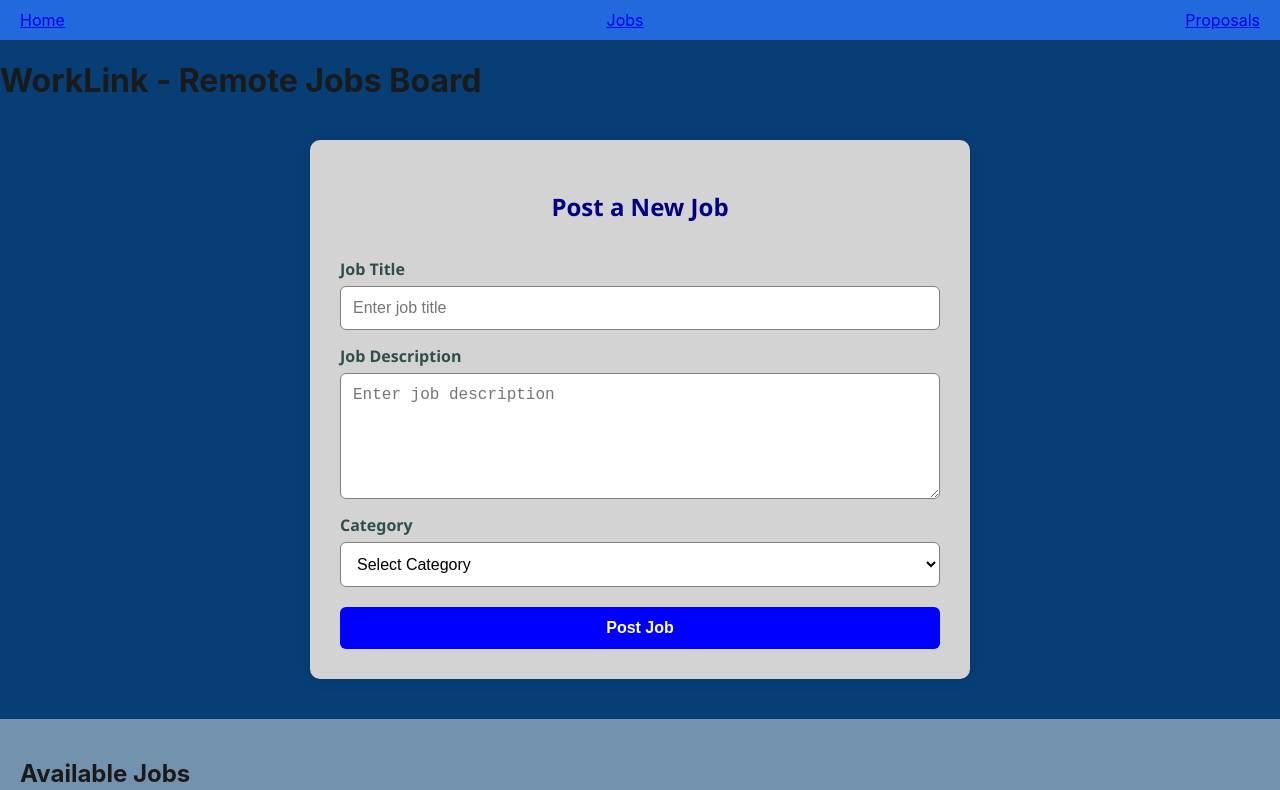
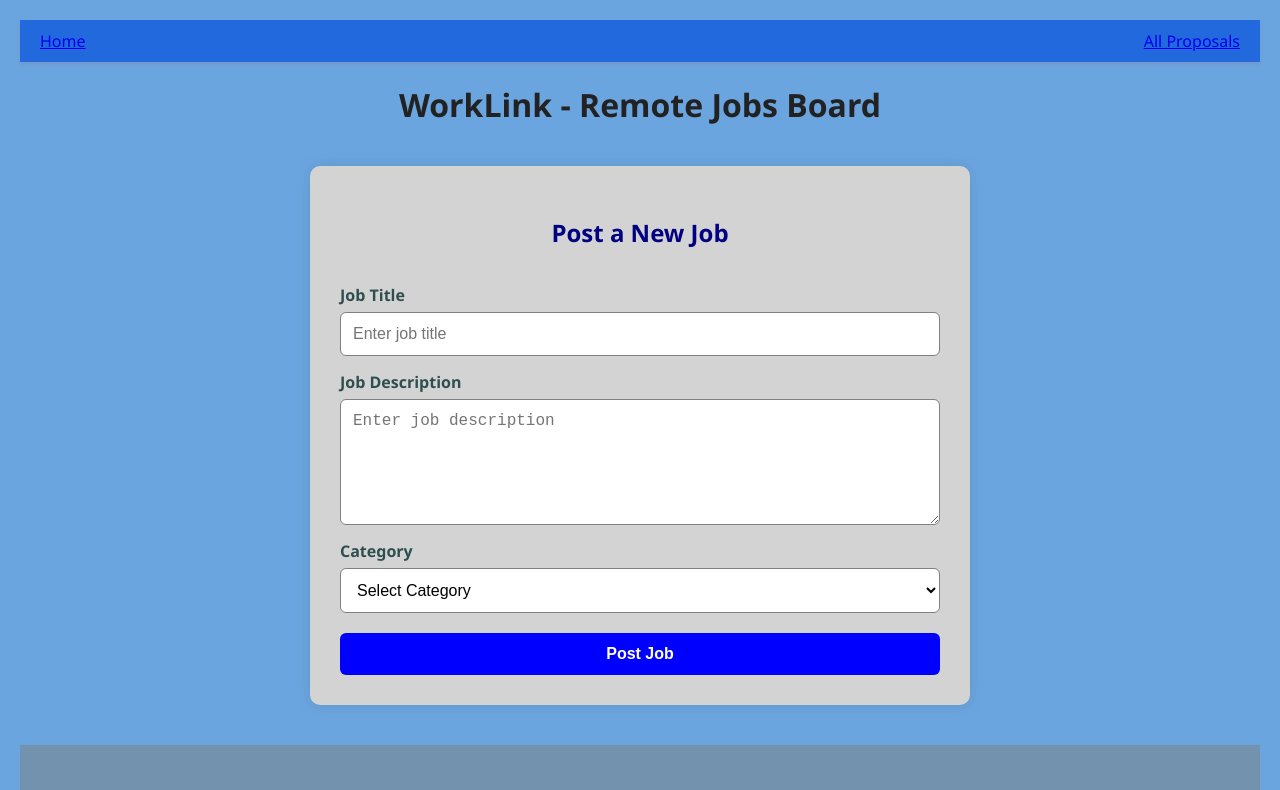
Before and after one commit to Danbradleystakusopere/worklink, a React (Create React App) app: page / in a window 1280 px wide. Shown: the top 790 px of the page. Built offline with nearby package versions, Linux system fonts and the light colour scheme; data requests are answered from the project's data file.

Commit message:
updated some files

```diff
--- a/src/App.js
+++ b/src/App.js
@@ -5,10 +5,12 @@ import JobForm from "./components/JobForm";
 import JobList from "./components/JobList";
 import JobDetails from "./components/JobDetails";
 import ProposalForm from "./components/ProposalForm";
+import "./App.css";
 
 function App() {
   const [jobs, setJobs] = useState([]);
   const [selectedJob, setSelectedJob] = useState(null);
+  const [darkMode, setDarkMode] = useState(false);
 
   useEffect(() => {
     fetch("http://localhost:3001/jobs")
@@ -50,16 +52,18 @@ function App() {
     setSelectedJob(null);
   }
 
-
   function handleProposalSubmit(newProposal) {
     console.log("Proposal submitted:", newProposal);
+  }
 
+  function toggleDarkMode() {
+    setDarkMode((prev) => !prev);
   }
 
   return (
     <Router>
-      <div className="App">
-        <NavBar />
+      <div className={`App ${darkMode ? "dark" : "light"}`}>
+        <NavBar darkMode={darkMode} toggleDarkMode={toggleDarkMode} />
         <h1>WorkLink - Remote Jobs Board</h1>
 
         <Routes>
@@ -80,7 +84,6 @@ function App() {
               </>
             }
           />
-          {}
           <Route
             path="/proposals"
             element={<ProposalForm onProposalSubmit={handleProposalSubmit} />}
--- a/src/components/JobDetails.css
+++ b/src/components/JobDetails.css
@@ -23,3 +23,23 @@
 .close-button:hover {
   background-color: darkred;
 }
+.toast {
+  background-color: #4caf50;
+  color: white;
+  padding: 10px 15px;
+  border-radius: 5px;
+  margin: 10px auto;
+  width: fit-content;
+  font-weight: bold;
+  animation: fadein 0.5s, fadeout 0.5s 2.5s;
+}
+
+@keyframes fadein {
+  from { opacity: 0; transform: translateY(-10px); }
+  to   { opacity: 1; transform: translateY(0); }
+}
+
+@keyframes fadeout {
+  from { opacity: 1; }
+  to   { opacity: 0; }
+}
--- a/src/components/JobDetails.jsx
+++ b/src/components/JobDetails.jsx
@@ -1,10 +1,18 @@
-import React from "react";
+import React, { useState } from "react";
 import "./JobDetails.css";
 import ProposalForm from "./ProposalForm";
 import ProposalList from "./ProposalList";
 
 function JobDetails({ job, onClose }) {
+  const [toast, setToast] = useState("");
+
   if (!job) return null;
+
+  function handleProposalSubmit(newProposal) {
+    console.log("Proposal submitted:", newProposal);
+    setToast("✅ Proposal sent!");
+    setTimeout(() => setToast(""), 3000);
+  }
 
   return (
     <div className="job-details">
@@ -14,7 +22,9 @@ function JobDetails({ job, onClose }) {
       <p><strong>Description:</strong> {job.description}</p>
       <p><strong>Category:</strong> {job.category}</p>
 
-      <ProposalForm jobId={job.id} />
+      {toast && <div className="toast">{toast}</div>} {}
+
+      <ProposalForm jobId={job.id} onProposalSubmit={handleProposalSubmit} />
       <ProposalList jobId={job.id} />
     </div>
   );
--- a/src/components/NavBar.jsx
+++ b/src/components/NavBar.jsx
@@ -1,3 +1,4 @@
+
 import { Link } from "react-router-dom";
 import "./NavBar.css";
 
@@ -5,8 +6,7 @@ function NavBar() {
   return (
     <nav className="navbar">
       <Link to="/">Home</Link>
-      <Link to="/">Jobs</Link>
-      <Link to="/proposals">Proposals</Link>
+      <Link to="/proposals">All Proposals</Link>
     </nav>
   );
 }
--- a/src/components/ProposalList.css
+++ b/src/components/ProposalList.css
@@ -35,7 +35,7 @@
 }
 
 .proposal-list button {
-  background-color: #e74c3c;
+  background-color: #dab3af;
   color: white;
   border: none;
   padding: 4px 8px;
@@ -44,5 +44,5 @@
 }
 
 .proposal-list button:hover {
-  background-color: #c0392b;
+  background-color: #c4aaa7;
 }
```
